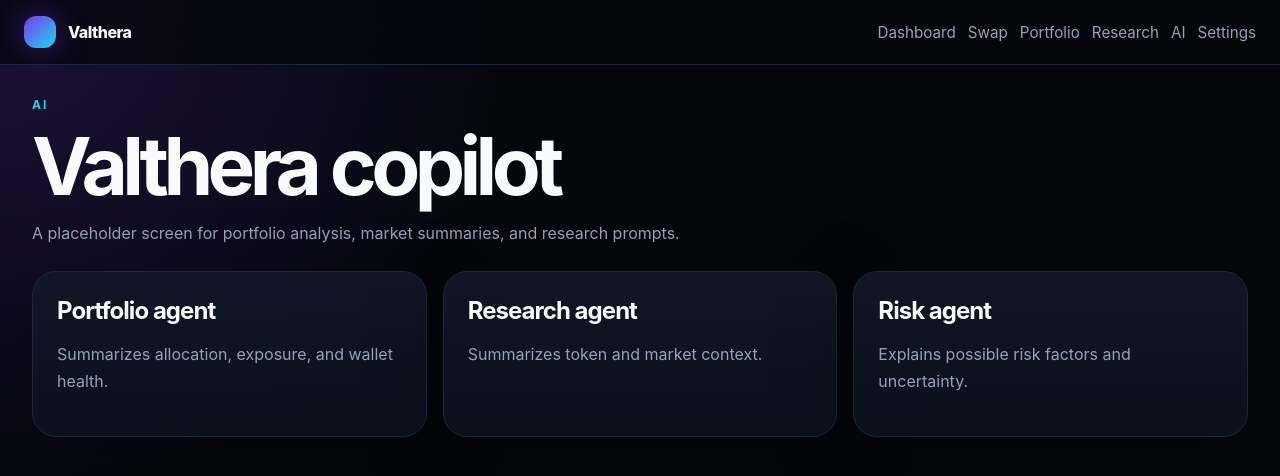
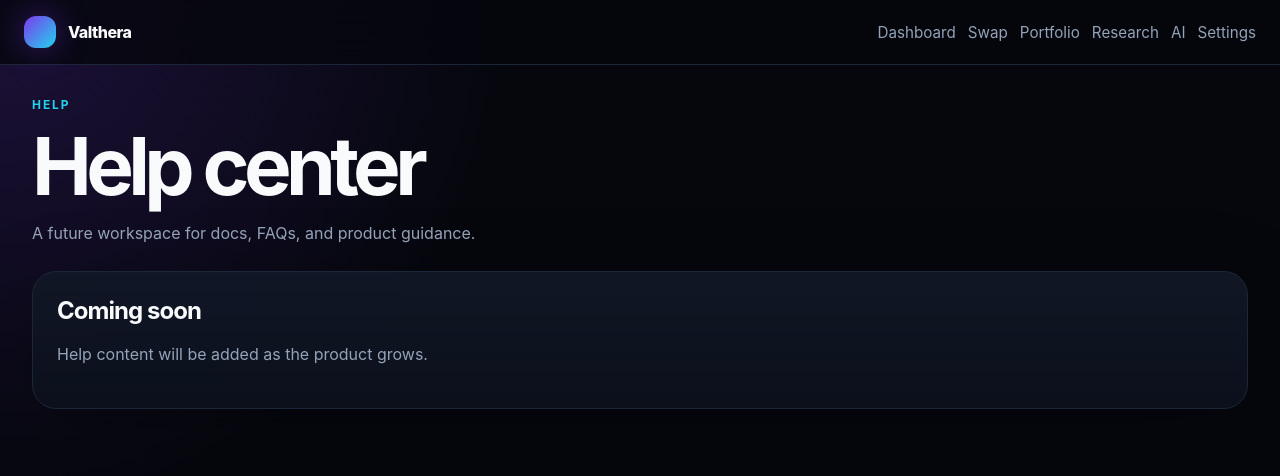
Before and after one commit to ValtheraLabs/web-app, a Next.js app: page /app/help in a window 1280 px wide. Shown: the top 476 px of the page. Built offline with nearby package versions, Linux system fonts and the light colour scheme.

Commit message:
feat: add help page

```diff
--- /dev/null
+++ b/pages/app/help.tsx
@@ -0,0 +1,18 @@
+import { Layout } from '@/components/Layout'
+import { PageHeader } from '@/components/PageHeader'
+
+export default function HelpPage() {
+  return (
+    <Layout>
+      <PageHeader
+        eyebrow="Help"
+        title="Help center"
+        description="A future workspace for docs, FAQs, and product guidance."
+      />
+      <section className="card">
+        <h2>Coming soon</h2>
+        <p>Help content will be added as the product grows.</p>
+      </section>
+    </Layout>
+  )
+}
```
